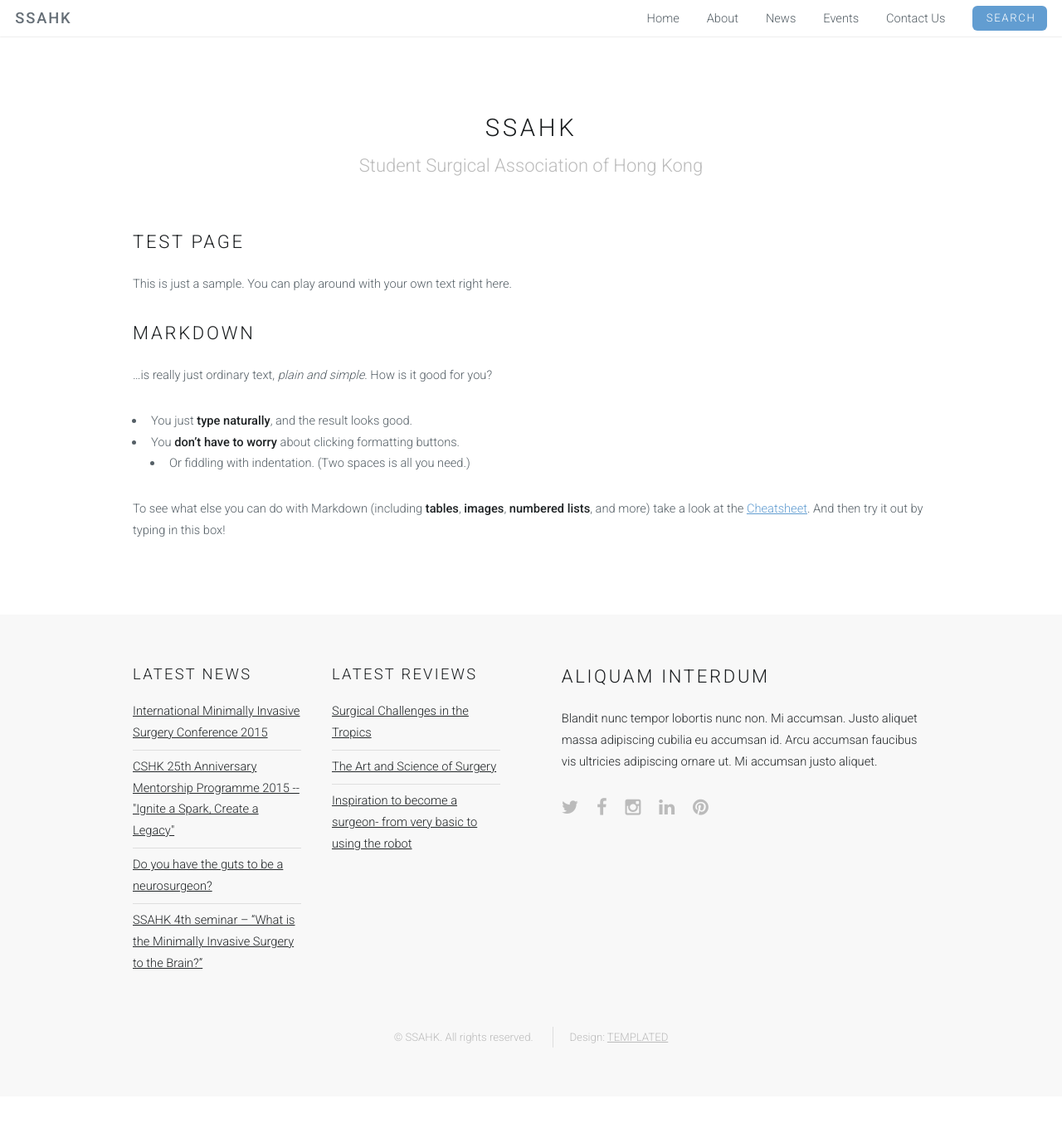
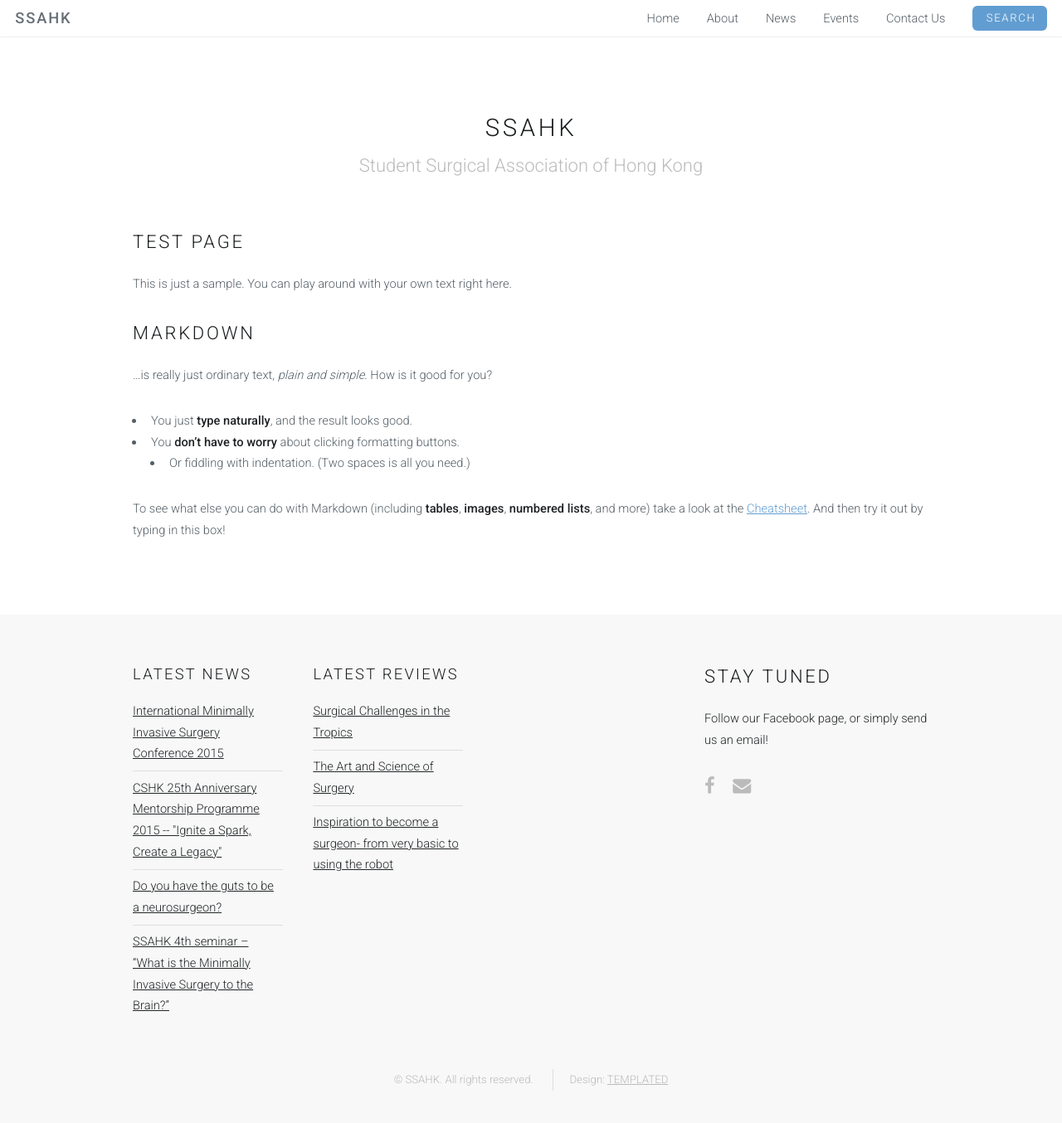
Before and after one commit to SSAHK/ssahk.github.io, a Jekyll site: the page built from test/test.md, in a window 1280 px wide and 1373 px high. Shown: the top 1354 px of the window at 83% size. Built offline with Jekyll 4.4.1, drawn with Linux system fonts in a browser that asks for light colours; Markdown is read by kramdown in place of the engine named in the settings.

Commit message:
finish bottom bar

```diff
--- a/_layouts/ion.html
+++ b/_layouts/ion.html
@@ -55,9 +55,9 @@
 			<footer id="footer">
 				<div class="container">
 					<div class="row double">
-						<div class="6u">
+						<div class="8u">
 							<div class="row collapse-at-2">
-								<div class="6u">
+								<div class="4u">
 									<h3>Latest News</h3>
 									<ul class="alt">
 									{% for post in site.categories.news limit:4%}
@@ -65,7 +65,7 @@
 									{% endfor %}
 									</ul>
 								</div>
-								<div class="6u">
+								<div class="4u">
 									<h3>Latest Reviews</h3>
 									<ul class="alt">
 									{% for post in site.categories.review limit:4%}
@@ -75,15 +75,12 @@
 								</div>
 							</div>
 						</div>
-						<div class="6u">
-							<h2>Aliquam Interdum</h2>
-							<p>Blandit nunc tempor lobortis nunc non. Mi accumsan. Justo aliquet massa adipiscing cubilia eu accumsan id. Arcu accumsan faucibus vis ultricies adipiscing ornare ut. Mi accumsan justo aliquet.</p>
+						<div class="4u">
+							<h2>Stay Tuned</h2>
+							<p>Follow our Facebook page, or simply send us an email!</p>
 							<ul class="icons">
-								<li><a href="#" class="icon fa-twitter"><span class="label">Twitter</span></a></li>
-								<li><a href="#" class="icon fa-facebook"><span class="label">Facebook</span></a></li>
-								<li><a href="#" class="icon fa-instagram"><span class="label">Instagram</span></a></li>
-								<li><a href="#" class="icon fa-linkedin"><span class="label">LinkedIn</span></a></li>
-								<li><a href="#" class="icon fa-pinterest"><span class="label">Pinterest</span></a></li>
+								<li><a href="https://www.facebook.com/pages/Student-Surgical-Association-of-Hong-Kong-SSAHK/255010581374442?fref=ts" class="icon fa-facebook"><span class="label">Facebook</span></a></li>
+								<li><a href="mailto:info@ssahk.org" class="icon fa-envelope"><span class="label">Email</span></a></li>
 							</ul>
 						</div>
 					</div>
```
